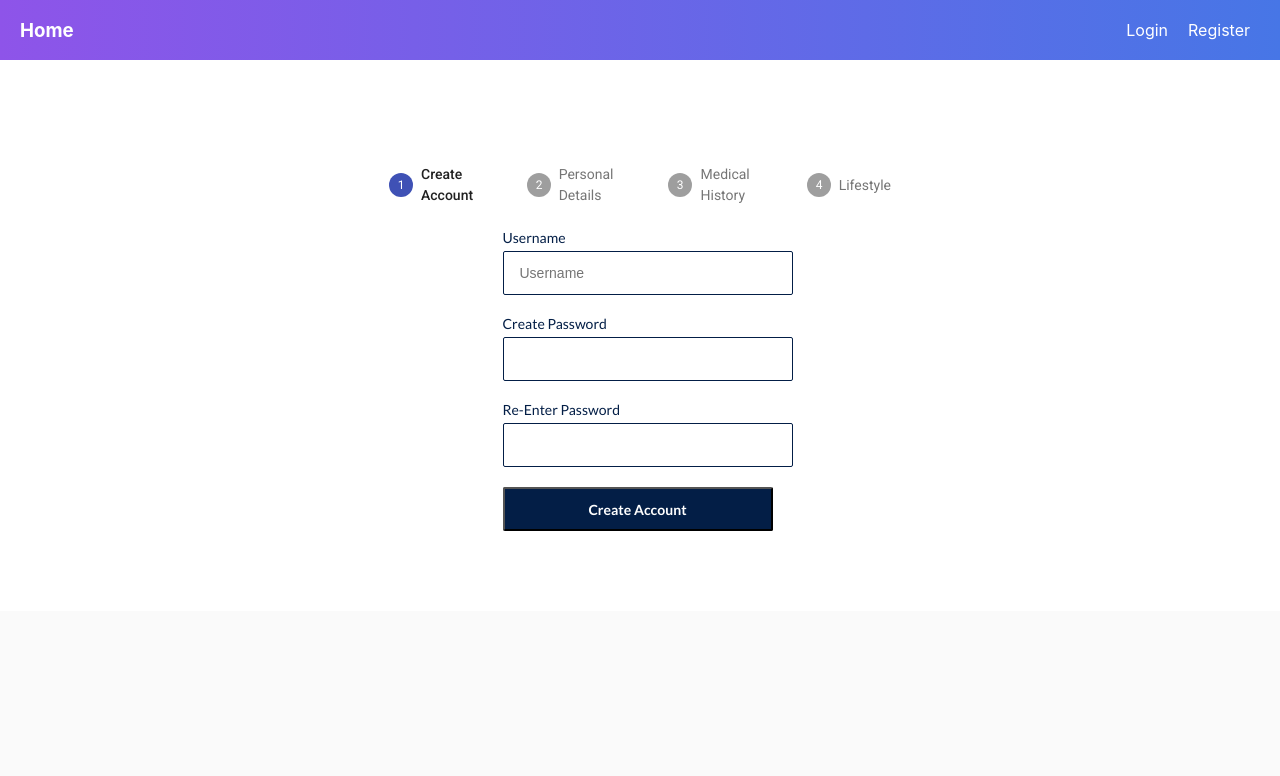
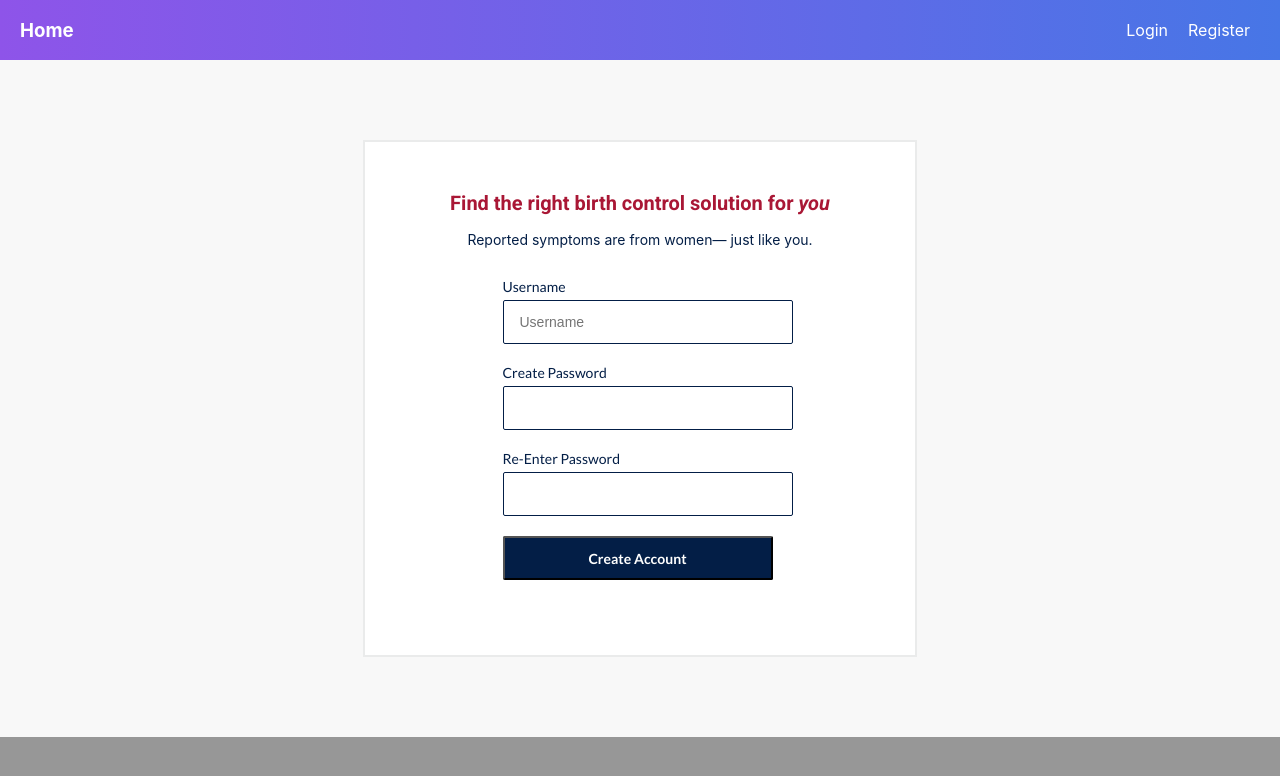
Before and after one commit to angelhackcollective/collective, a React (Create React App) app: page /signup in a window 1280 px wide. Shown: the top 776 px of the page. Built offline with nearby package versions, Linux system fonts and the light colour scheme.

Commit message:
style login window

```diff
--- a/src/index.css
+++ b/src/index.css
@@ -5,5 +5,5 @@
     sans-serif;
   -webkit-font-smoothing: antialiased;
   -moz-osx-font-smoothing: grayscale;
-  background-color: #fafafafa;
+  background-color: #979797;
 }
--- a/src/pages/Signup/CreateAccount.js
+++ b/src/pages/Signup/CreateAccount.js
@@ -1,9 +1,9 @@
 /* eslint-disable react/forbid-prop-types */
-import React, { Component } from "react";
+import React, { Component, Fragment } from "react";
 import { withRouter } from "react-router-dom";
 import { Input } from '../../styledComponents/Inputs';
 import Button from '../../styledComponents/Button';
-import { Form, FormWrapper } from './styles';
+import { Form, FormWrapper, CreateAccountHeader } from './styles';
 import axios from "axios";
 
 class CreateAccount extends Component {
@@ -68,6 +68,11 @@
   render() {
     const { username, password, passwordConf } = this.state;
     return (
+      <Fragment>
+      <CreateAccountHeader>
+        <h1>Find the right birth control solution for <em>you</em></h1>
+        <p>Reported symptoms are from women— just like you.</p>
+      </CreateAccountHeader>
       <FormWrapper>
       <Form onSubmit={this.handleSubmit}>
         <Input
@@ -95,6 +100,7 @@
         <Button type="submit">Create Account</Button>
       </Form>
       </FormWrapper>
+      </Fragment>
     );
   }
 }
--- a/src/pages/Signup/index.js
+++ b/src/pages/Signup/index.js
@@ -10,12 +10,8 @@
 import Button from '@material-ui/core/Button';
 import Typography from '@material-ui/core/Typography';
 import Section from '../../styledComponents/Section';
-import Container from '../../styledComponents/Container';
+import { CustomContainer } from './styles';
 import styled from 'styled-components';
-
-const CustomContainer = styled(Container)`
-  max-width: 550px;
-`;
 
 const styles = theme => ({
   root: {
@@ -71,8 +67,9 @@
     const steps = getSteps()
     const { classes } = this.props
     return (
-        <Section>
+        <Section dark>
           <CustomContainer>
+            { activeStep >= 1 && (
               <Stepper activeStep={activeStep}>
                 {steps.map((label, index) => {
                   const props = {};
@@ -84,6 +81,7 @@
                   );
                 })}
               </Stepper>
+            )}
             <div>
               {activeStep === steps.length ? (
                 <div>
@@ -91,11 +89,8 @@
                     All steps completed - you&apos;re finished
                   </Typography>
                 </div>
-              ) : (
-                <div>
-                    { React.createElement(ComponentStep, {next: this.handleNext}, null)}
-                </div>
-              )}
+              ) : React.createElement(ComponentStep, {next: this.handleNext}, null)
+              }
             </div>
           </CustomContainer>
       </Section>
--- a/src/pages/Signup/styles.js
+++ b/src/pages/Signup/styles.js
@@ -1,11 +1,38 @@
 import styled from 'styled-components';
+import Container from '../../styledComponents/Container';
 import { colors } from '../../styledComponents';
+const CustomContainer = styled(Container)`
+  max-width: 550px;
+  padding: 35px 0 75px;
+  border: solid 2px ${colors.lineColor};
+  background-color: ${colors.white};
+`;
 
 const FormWrapper = styled.div`
   max-width: 300px;
   width: 50%;
   margin: 0 auto;
 `;
+
+const CreateAccountHeader = styled.div`
+  max-width: 400px;
+  margin: 0 auto 30px;
+  text-align: center;
+
+  h1 {
+    font-size: 20px;
+    color: ${colors.red};
+    font-family: 'roboto';
+    font-weight: bold;
+    margin-bottom: 1rem;
+  }
+
+  p {
+    font-size: 14px;
+    margin-bottom: 0;
+    color: ${colors.blue};
+  }
+`
 
 const Form = styled.form`
   display: flex;
@@ -48,7 +75,9 @@
 `;
 
 export {
+  CustomContainer,
   FormWrapper,
+  CreateAccountHeader,
   Form,
   HeaderWrapper,
   Header,
--- a/src/styledComponents/index.js
+++ b/src/styledComponents/index.js
@@ -9,7 +9,7 @@
   blue: '#031e46',
   midGrey: '#979797',
   darkGrey: '#333333',
-  lightGrey: '#EAEBEB',
+  lightGrey: '#fafafafa',
   lineColor: '#EAEBEB',
   white: '#ffffff',
   background: '#fafafafa',
```
Lines whose indentation alone changed are shown as unchanged.
